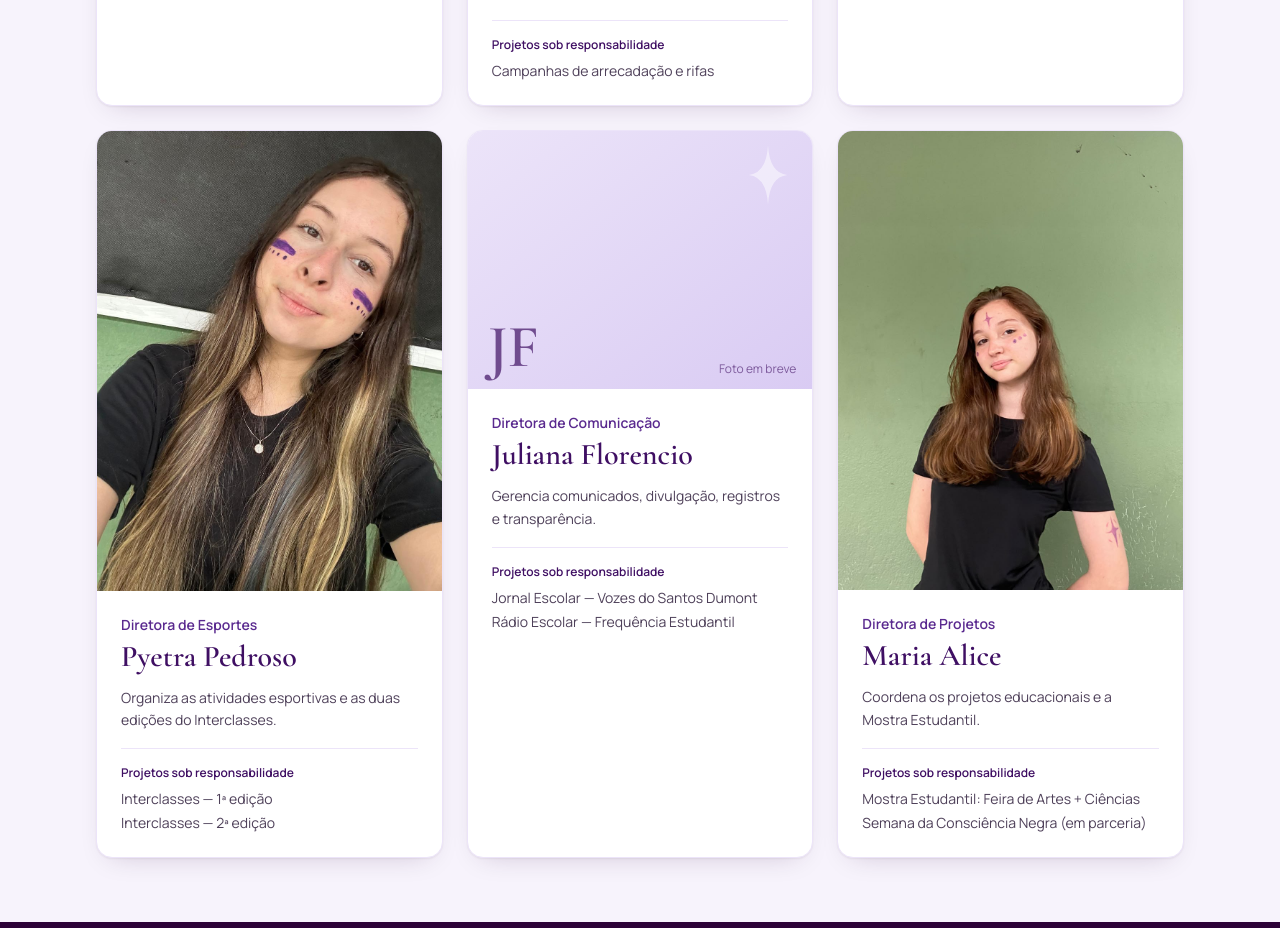
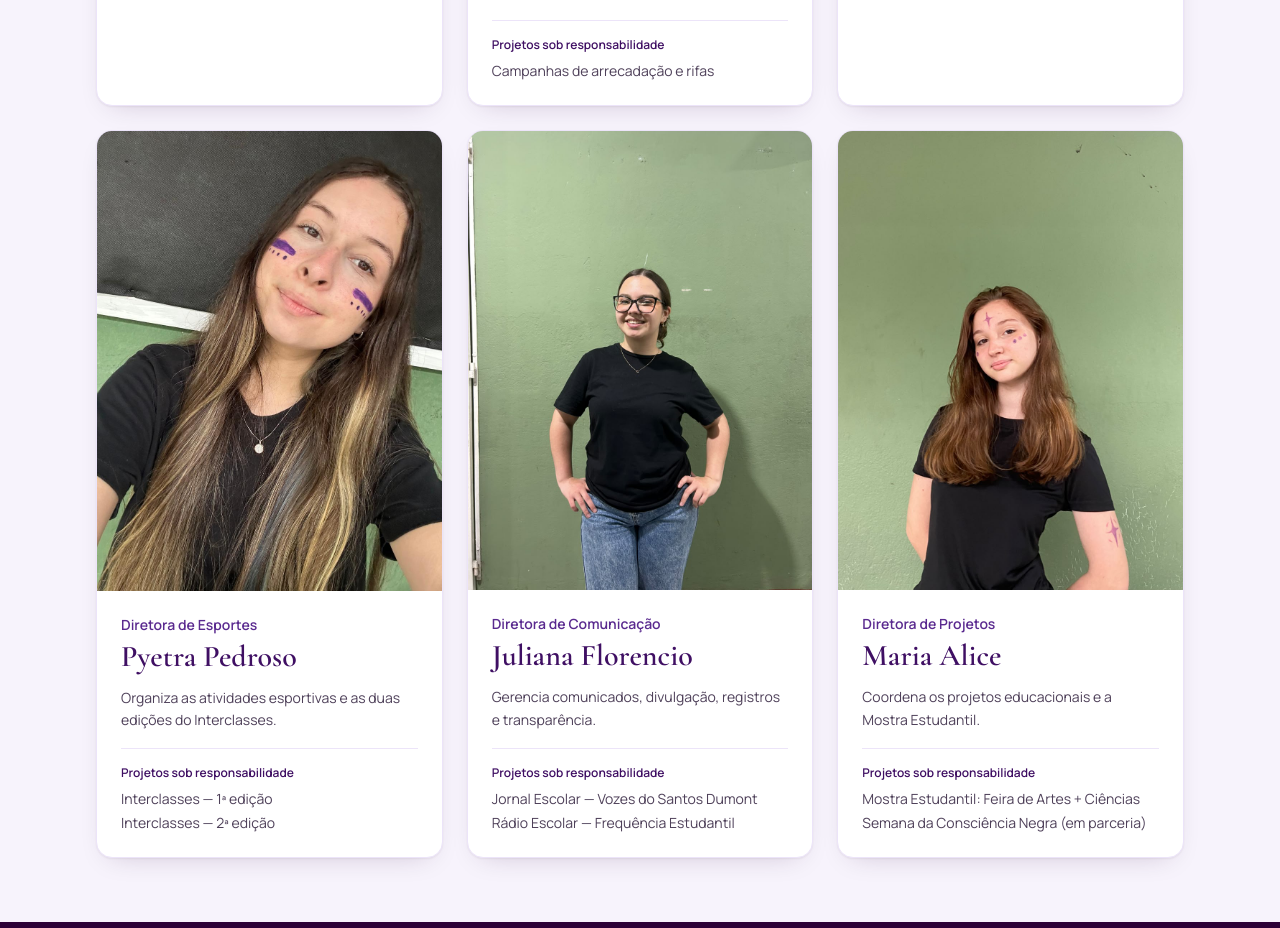
Before and after one commit to schmidt0207/HASOS, a React (Vite) app: page /equipe in a window 1280 px wide. Shown: the part 1720-2648 px from the top of the page. Built offline with nearby package versions, Linux system fonts and the light colour scheme; no server answers.

Commit message:
Add Juliana Florencio team photo (#7)

```diff
--- a/src/data/equipe.ts
+++ b/src/data/equipe.ts
@@ -58,6 +58,7 @@ export const equipe: Integrante[] = [
     cargo: 'Diretora de Comunicação',
     descricao: 'Gerencia comunicados, divulgação, registros e transparência.',
     projetos: ['Jornal Escolar — Vozes do Santos Dumont', 'Rádio Escolar — Frequência Estudantil'],
+    foto: '/fotos-equipe/juliana-florencio.gremio.jpeg',
   },
   {
     nome: 'Maria Alice',
```
Also changed, not shown: public/fotos-equipe/juliana-florencio.gremio.jpeg (added).
